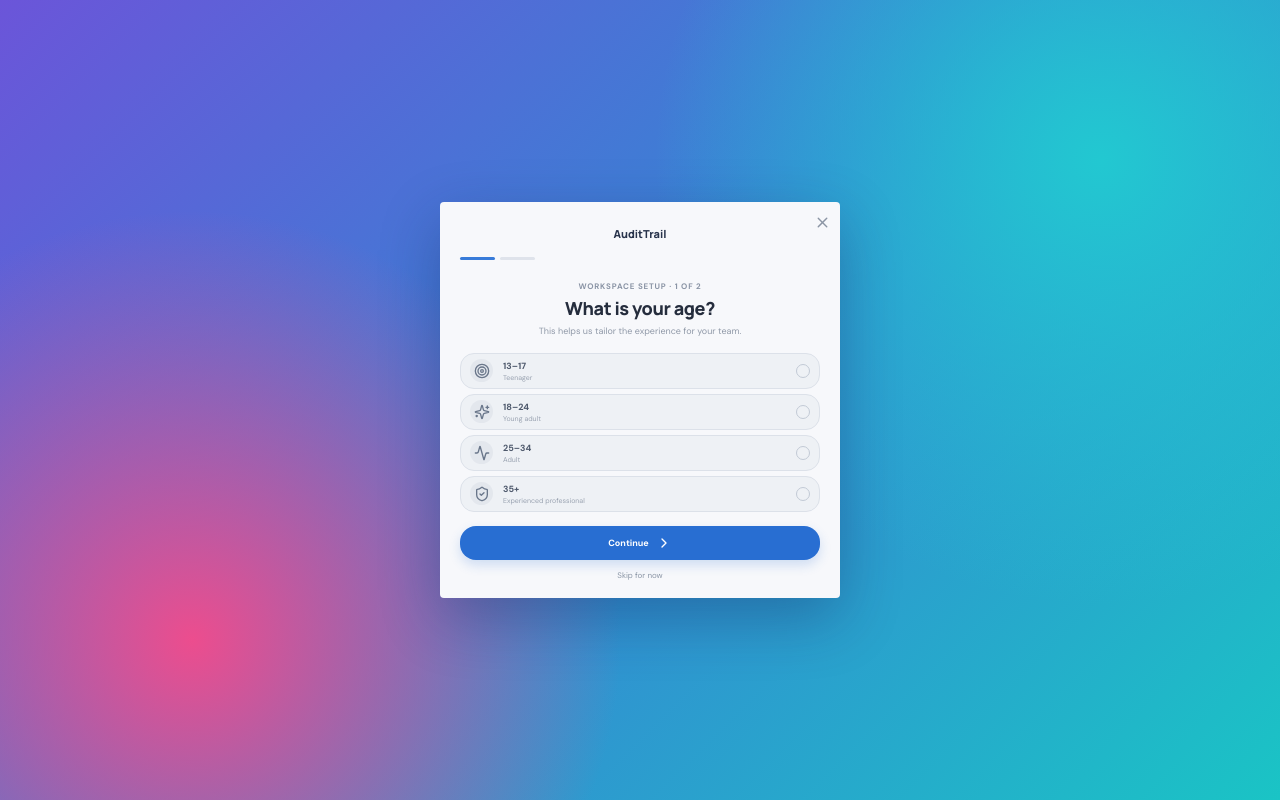
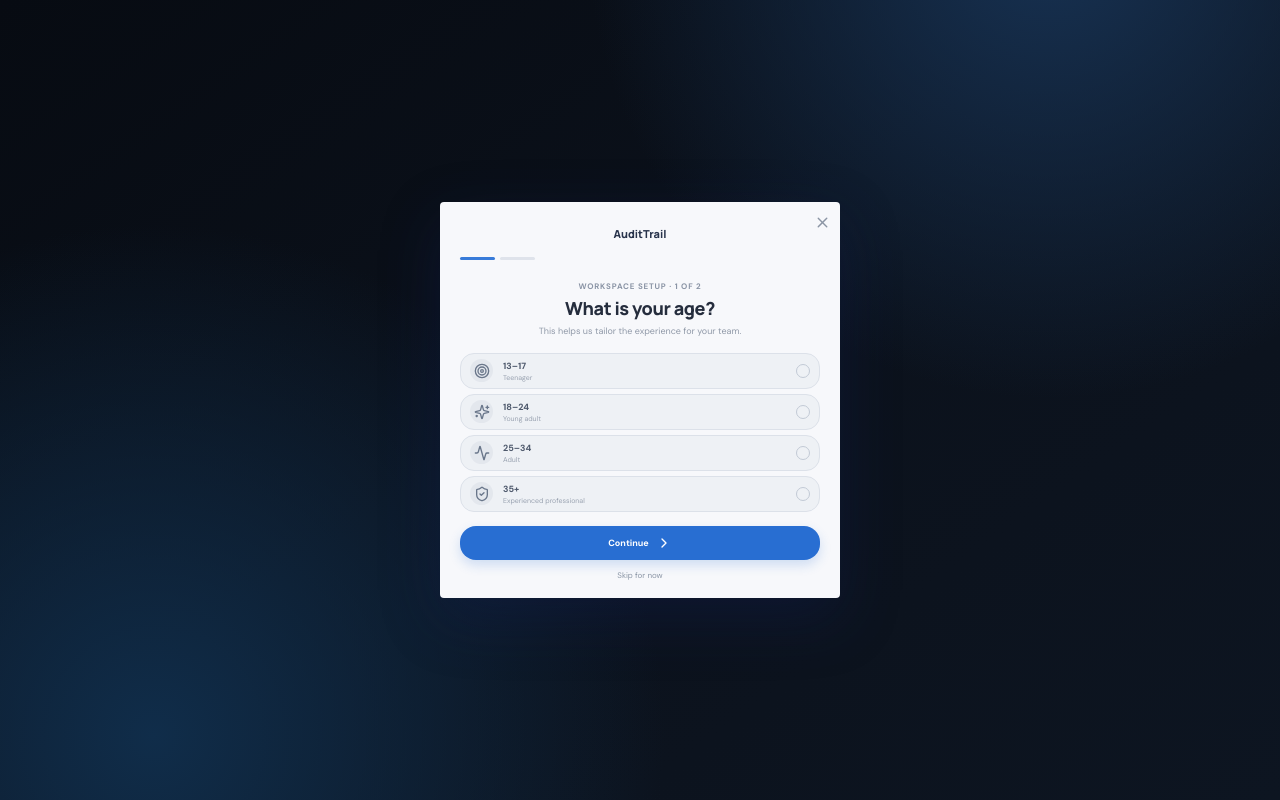
Before and after one commit to tejasvi-gautam/audit-trail, a React (Vite) app in the folder frontend/: page / in a window 1280 px wide. Shown: the top 800 px of the page. Built offline with nearby package versions, Linux system fonts and the light colour scheme.

Commit message:
Update onboarding background to dark navy theme

```diff
--- a/frontend/src/App.css
+++ b/frontend/src/App.css
@@ -1839,9 +1839,9 @@
 /* Video-inspired onboarding treatment */
 .setup-overlay {
   background:
-    radial-gradient(circle at 15% 80%, #ec4d8e 0, transparent 34%),
-    radial-gradient(circle at 86% 20%, #22c8d1 0, transparent 35%),
-    linear-gradient(135deg, #6b55d9 0%, #3784d4 48%, #1ac4c5 100%);
+    radial-gradient(circle at 82% -8%, #173253 0, transparent 34%),
+    radial-gradient(circle at 12% 92%, #102d4a 0, transparent 38%),
+    linear-gradient(145deg, #070b12 0%, #0b111b 46%, #0d1521 100%);
 }
 
 .setup-modal {
```
